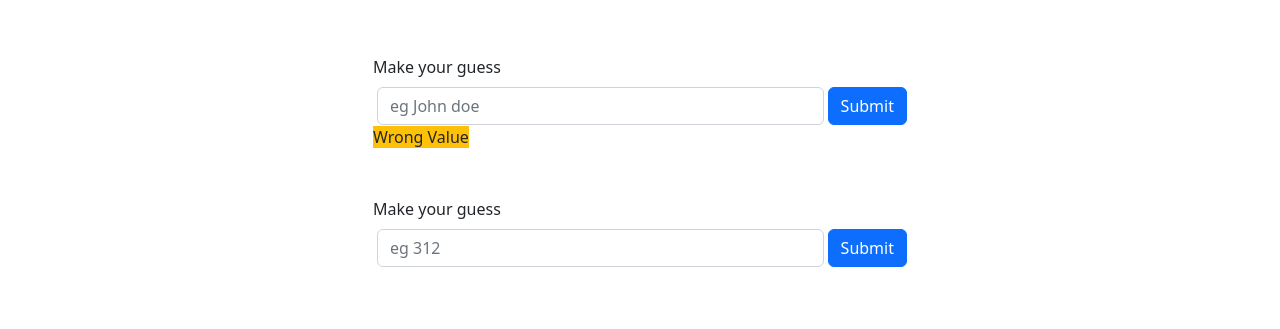
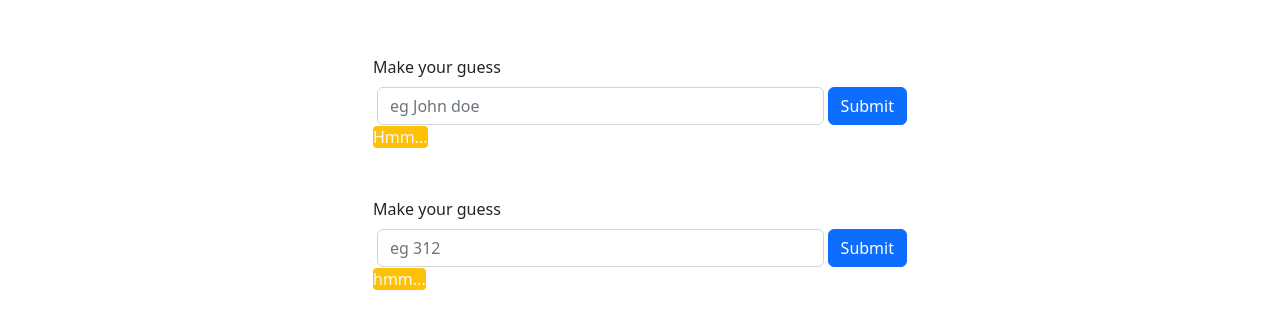
Before and after one commit to DanGee-ux/my-work, a plain HTML site: page index.html in a window 1280 px wide. Shown: the part 89-418 px from the top of the page. Drawn offline with nearby package versions, Linux system fonts and the light colour scheme.

Commit message:
I added more JavaScript

```diff
--- a/index.html
+++ b/index.html
@@ -18,9 +18,9 @@
                     <label for="word" class="form-label">Make your guess</label>
                     <div class="d-flex flex-row">
                     <input type="text" class="form-control mx-1" id="word" placeholder="eg John doe">
-                    <button class="btn btn-primary" onclick="command()">Submit</button>
+                    <button class="btn btn-primary" onclick="command()" id="btn">Submit</button>
                     </div>
-                    <span id="output" class="bg-warning">so</span>
+                    <span id="output" class="bg-warning text-light rounded-1 mt-2">hmm...</span>
                 </form>
                 <h1 class="h3 text-center pt-3" id="head"></h1>
             </br>
@@ -30,6 +30,7 @@
                     <input type="text" class="form-control mx-1" id="number" placeholder="eg 312">
                     <button class="btn btn-primary" onclick ="command()" id="btn">Submit</button>
                 </div>
+                <span id="input" class="bg-warning text-light rounded-1 mt-2" onclick="execute()">hmm...</span>
                 </form>
             </div>
         </div>
@@ -39,14 +40,25 @@
     <script>
 
         document.getElementById("btn").onclick(command());
+        document.getElementById("btn").onclick(execute());
        function command() {
         let values = document.getElementById("word").value;
-        const alert = document.querySelector("#output");
+        const alert = document.querySelector("#input");
         if (values === "Avocado") {
-             document.getElementById("output").innerHTML = "correct";
+             document.getElementById("output").innerHTML += "correct";
         }
         else {
-            document.getElementById("output").innerHTML = "Wrong Value";
+            document.getElementById("output").innerHTML = "Hmm...";
+        }
+        }
+        function execute() {
+        let values = document.getElementById("Number").value;
+        const alert = document.querySelector("#input");
+        if (values === "4121") {
+             document.getElementById("input").innerHTML = "correct";
+        }
+        else {
+            document.getElementById("input").innerHTML = "Hmm...";
         }
         }
     </script>
```
